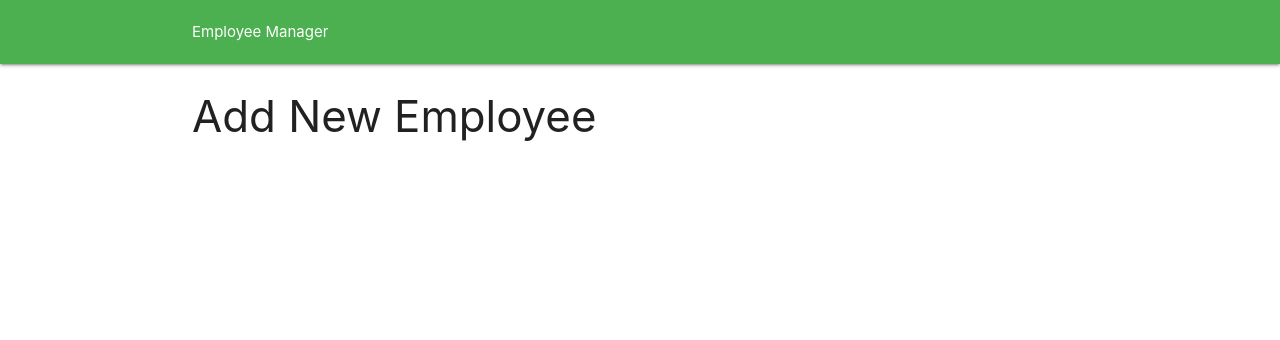
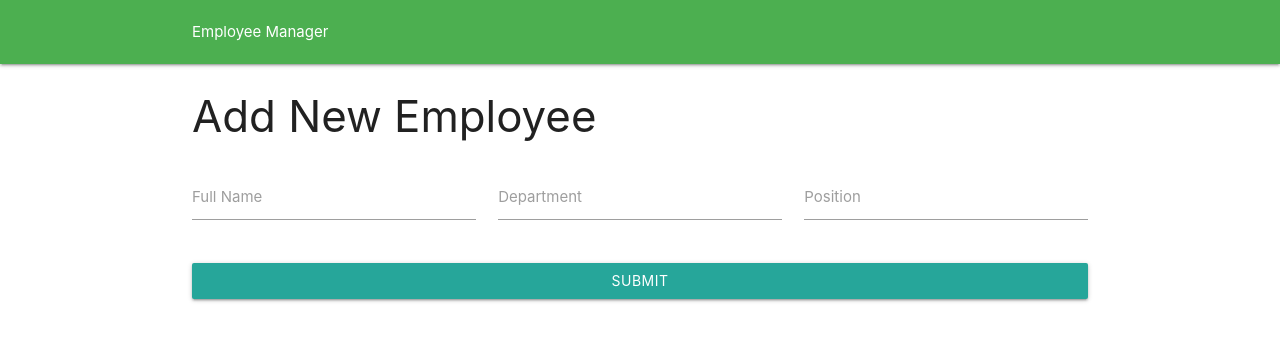
Before and after one commit to firdausreza/vue-employee-manager, a Vue app: page /#/new in a window 1280 px wide. Shown: the top 340 px of the page. Built offline with nearby package versions, Linux system fonts and the light colour scheme; no server answers; the database is empty.

Commit message:
Adding Create Employee Feature

```diff
--- a/src/components/Dashboard.vue
+++ b/src/components/Dashboard.vue
@@ -8,7 +8,7 @@
         <div class="chip">
           {{ employee.dept }}
         </div>
-        {{ employee.employee_id }} : {{ employee.name }}
+        {{ employee.employee_id }} - {{ employee.name }} - {{ employee.position }}
       </li>
     </ul>
 
@@ -31,6 +31,10 @@ export default {
     }
   },
   created() {
+    this.getEmployees();
+  },
+  methods: {
+    getEmployees() {
       const db = firebase.firestore();
       db.collection('employees').get().then(querySnapshot => {
         querySnapshot.forEach(doc => {
@@ -49,6 +53,7 @@ export default {
       })
     }
   }
+}
 </script>
 
 <style scoped>
--- a/src/components/NewEmployee.vue
+++ b/src/components/NewEmployee.vue
@@ -1,12 +1,72 @@
 <template>
   <div id="new-employee">
     <h3>Add New Employee</h3>
+
+    <div class="row">
+      <form class="col s12" @submit="setEmployee">
+        <div class="row">
+          <div class="row">
+            <div class="col s4">
+              <div class="input-field">
+                <input id="name_inline" type="text" class="validate" v-model="name">
+                <label for="name_inline">Full Name</label>
+              </div>
+            </div>
+            <div class="col s4">
+              <div class="input-field">
+                <input id="dept_inline" type="text" class="validate" v-model="dept">
+                <label for="dept_inline">Department</label>
+              </div>
+            </div>
+            <div class="col s4">
+              <div class="input-field">
+                <input id="pos_inline" type="text" class="validate" v-model="position">
+                <label for="pos_inline">Position</label>
+              </div>
+            </div>
+          </div>
+          <button class="btn waves-effect waves-light block" type="submit" style="display: block; width: 100%">
+            Submit
+          </button>
+        </div>
+      </form>
+      <p>{{ name }} {{ dept }} {{ position }}</p>
+    </div>
   </div>
 </template>
 
 <script>
+import firebase from "./firebaseConfig";
+
 export default {
-  name: "new-employee"
+  name: "new-employee",
+  data() {
+    return {
+      name: '',
+      dept: '',
+      position: '',
+      id: 0,
+    }
+  },
+  created() {
+    const db = firebase.firestore();
+    db.collection('employees').get().then(querySnapshot => {
+      this.id = querySnapshot.docs.length
+    })
+  },
+  methods: {
+    setEmployee() {
+      const db = firebase.firestore();
+      const employee = {
+        employee_id: this.id + 1,
+        name: this.name,
+        dept: this.dept,
+        position: this.position
+      }
+      db.collection('employees').add(employee).then(() => alert('Added new employee!')).catch(err => alert('Failed to add new employee'))
+      this.$router.push("/");
+    }
+  }
 }
 </script>
 
```
Lines whose indentation alone changed are shown as unchanged.
